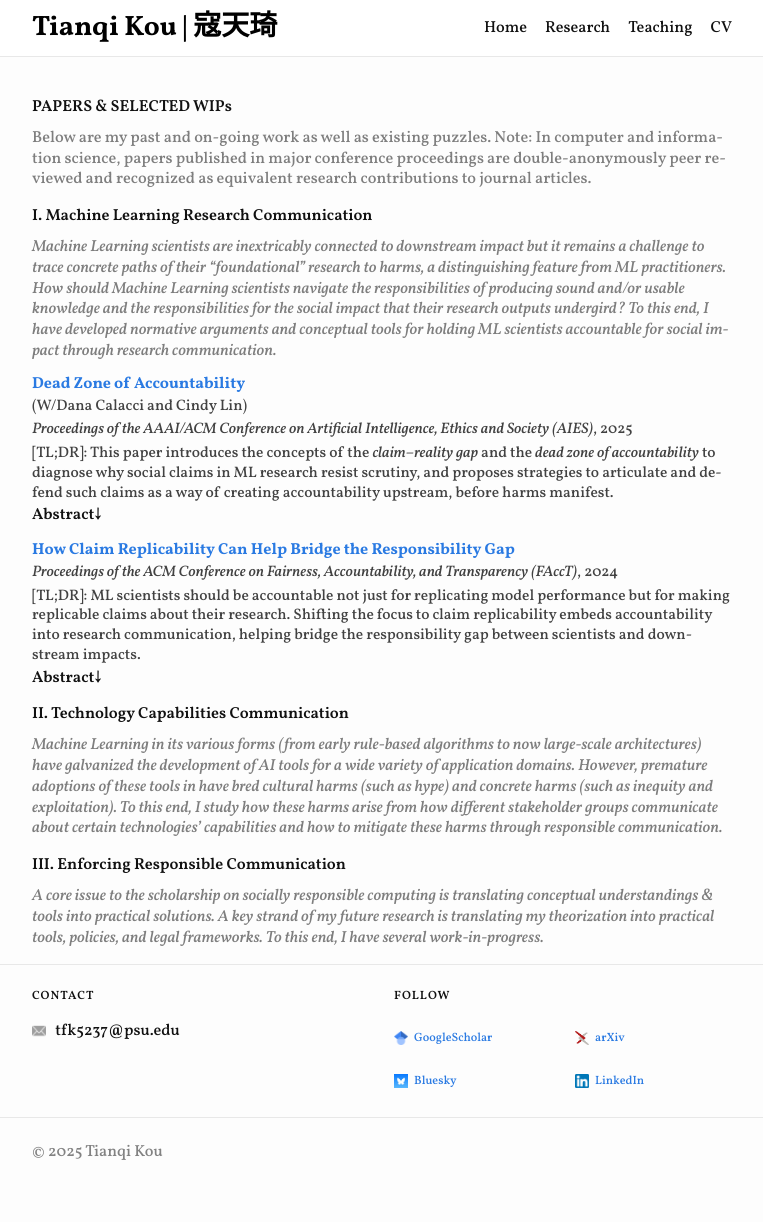
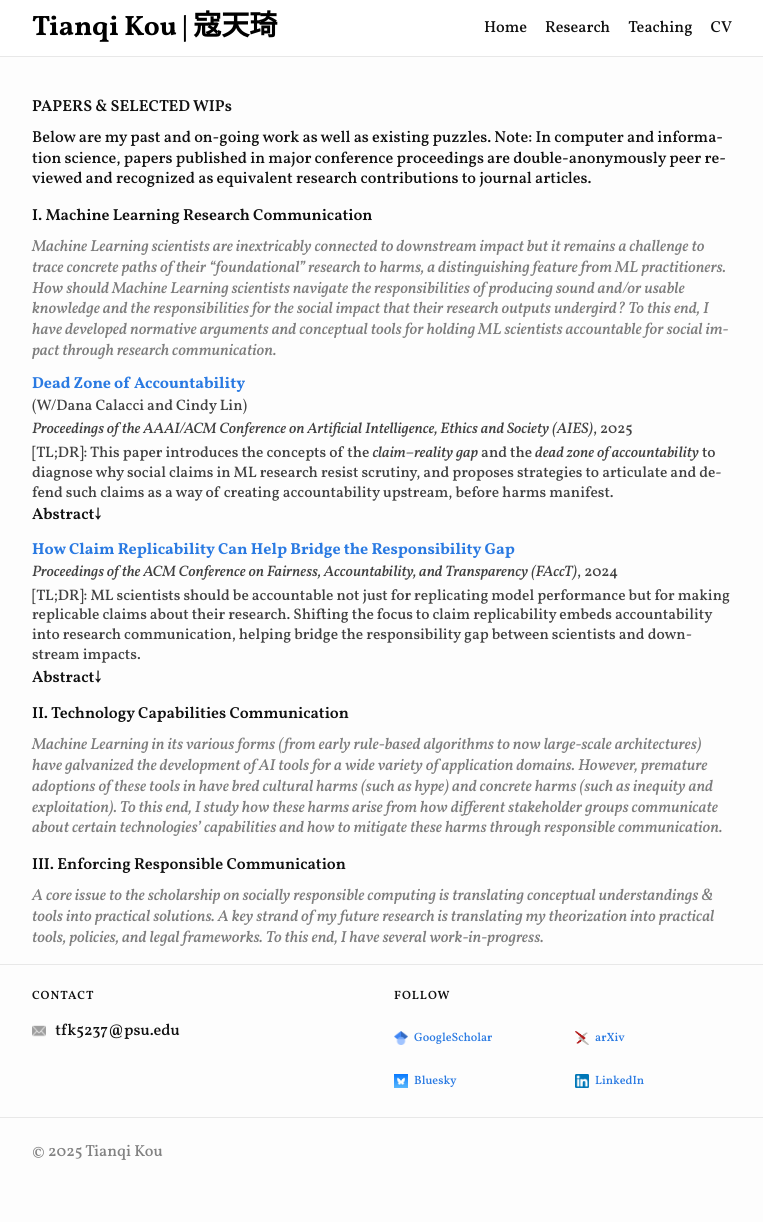
Before and after one commit to koutianqi/koutianqi.github.io, a Jekyll site: the page built from pages/research.markdown, in a window 1280 px wide. Shown: the whole page, without its empty margins (258-1021 px from the left). Built offline with Jekyll 4.4.1, drawn with Linux system fonts in a browser that asks for light colours.

Commit message:
Update research.markdown

```diff
--- a/pages/research.markdown
+++ b/pages/research.markdown
@@ -3,7 +3,7 @@
 title: "Research"
 ---
 ### PAPERS & SELECTED WIPs
-<span style="color: #7e7e7e;">Below are my past and on-going work as well as existing puzzles. Note: In computer and information science, papers published in major conference proceedings are double-anonymously peer reviewed and recognized as equivalent research contributions to journal articles.</span>
+Below are my past and on-going work as well as existing puzzles. Note: In computer and information science, papers published in major conference proceedings are double-anonymously peer reviewed and recognized as equivalent research contributions to journal articles.
 
 ### I. Machine Learning Research Communication
 _<span style="color: #7e7e7e;">Machine Learning scientists are inextricably connected to downstream impact but it remains a challenge to trace concrete paths of their “foundational” research to harms, a distinguishing feature from ML practitioners. How should Machine Learning scientists navigate the responsibilities of producing sound and/or usable knowledge and the responsibilities for the social impact that their research outputs undergird? To this end, I have developed normative arguments and conceptual tools for holding ML scientists accountable for social impact through research communication.</span>_
```
